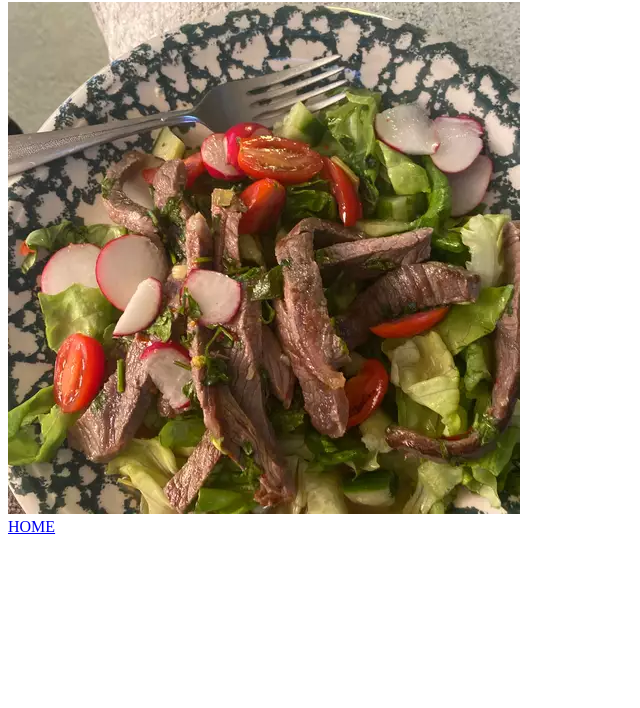
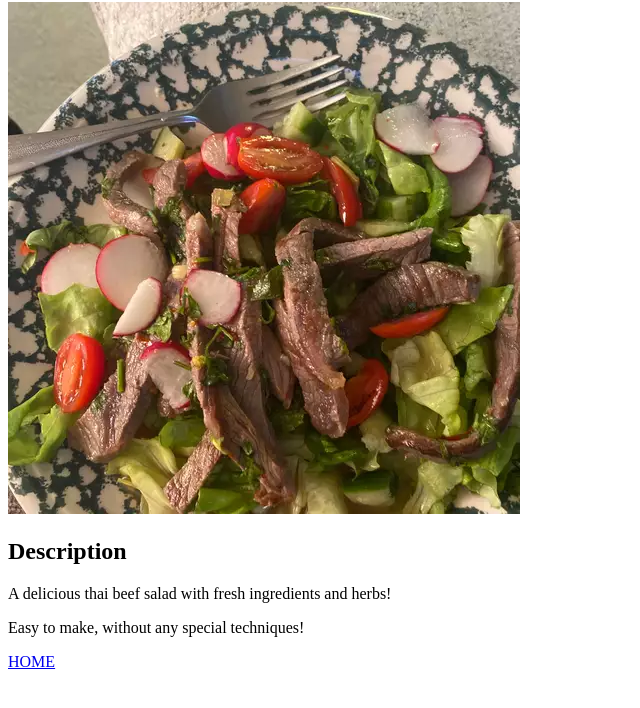
Before and after one commit to ViktorLazarov/JS-Projects-2023-Odin-Recepies, a plain HTML site: page recipes/beefSalad.html in a window 1280 px wide. Shown: the part 78-786 px from the top of the page, without its empty margins (0-640 px from the left). Drawn offline with Linux system fonts and the light colour scheme.

Commit message:
added description under image

```diff
--- a/recipes/beefSalad.html
+++ b/recipes/beefSalad.html
@@ -10,7 +10,9 @@
 <body>
     <h1>Thai Beef Salad</h1>
     <img id="beef-salad-img" src="/images/thai-beef-salad.jpeg" alt="Thai Beef Salad in a plate">
-
+    <h2>Description</h2>
+    <p>A delicious thai beef salad with fresh ingredients and herbs!</p>
+    <p>Easy to make, without any special techniques!</p>
 </body>
 <footer><a href="/index.html">HOME</a></footer>
 </html>
```
